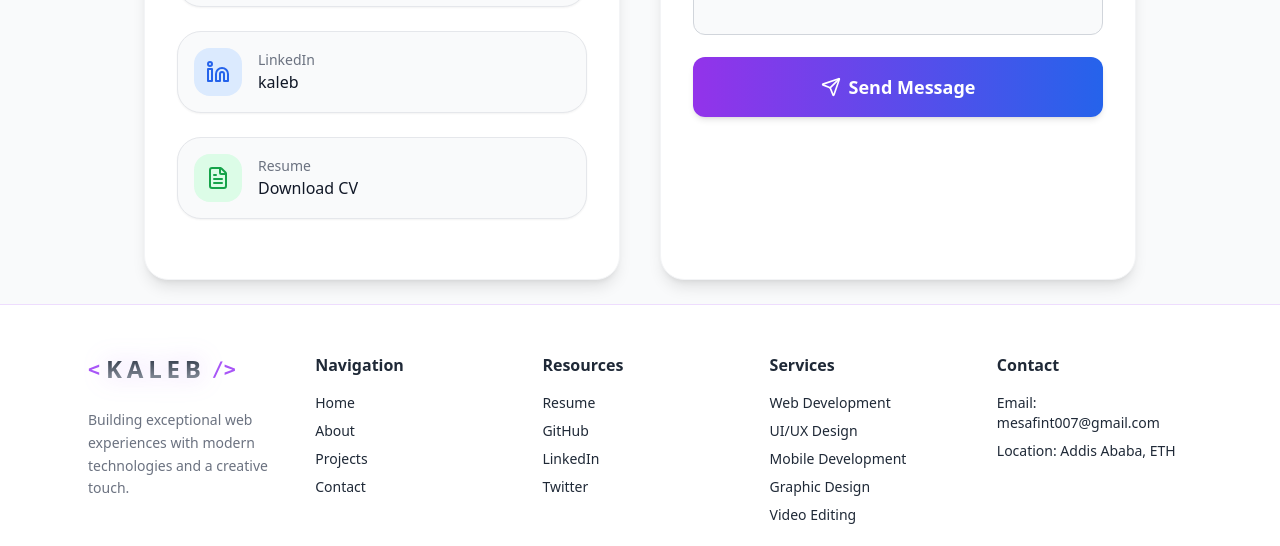
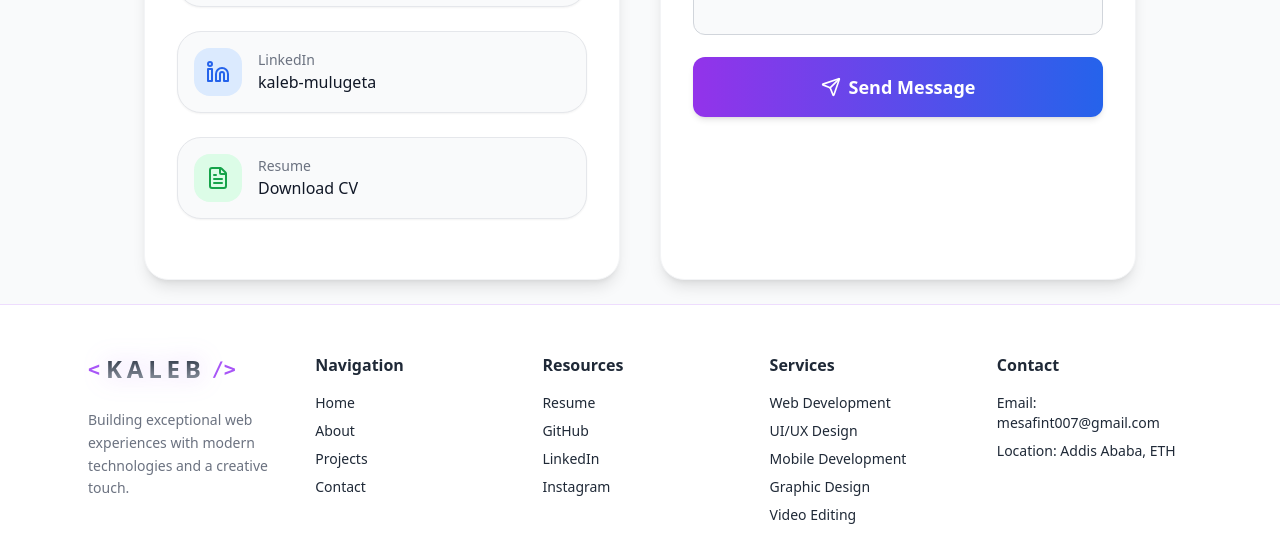
Before and after one commit to Kaleb-07/KalebDev, a React (Vite) app: page / in a window 1280 px wide. Shown: the part 4617-5163 px from the top of the page. Built offline with nearby package versions, Linux system fonts and the light colour scheme.

Commit message:
updating the footer

```diff
--- a/src/components/Footer/Footer.jsx
+++ b/src/components/Footer/Footer.jsx
@@ -1,4 +1,6 @@
 import React from "react";
+
+import cvFile from "../../assets/CV/KalebMulugetaCV.pdf";
 
 export default function Footer() {
 
@@ -10,10 +12,10 @@ export default function Footer() {
     ];
 
     const resources = [
-        { name: "Resume", href: "#" },
-        { name: "GitHub", href: "#" },
-        { name: "LinkedIn", href: "#" },
-        { name: "Twitter", href: "#" },
+        { name: "Resume", href: cvFile },
+        { name: "GitHub", href: "https://github.com/Kaleb-07" },
+        { name: "LinkedIn", href: "https://www.linkedin.com/in/kaleb-mulugeta" },
+        { name: "Instagram", href: "https://instagram.com/son_caleb_7" },
     ];
 
     const services = [
--- a/src/components/Header/Header.jsx
+++ b/src/components/Header/Header.jsx
@@ -160,7 +160,7 @@ export default function Header() {
                             <a href="https://github.com/Kaleb-07" target="_blank" rel="noopener noreferrer" className="text-gray-600 dark:text-gray-400 hover:text-purple-600 dark:hover:text-purple-400 transition-colors">
                                 <Github size={24} />
                             </a>
-                            <a href="https://www.linkedin.com/in/kaleb" target="_blank" rel="noopener noreferrer" className="text-gray-600 dark:text-gray-400 hover:text-purple-600 dark:hover:text-purple-400 transition-colors">
+                            <a href="https://www.linkedin.com/in/kaleb-mulugeta" target="_blank" rel="noopener noreferrer" className="text-gray-600 dark:text-gray-400 hover:text-purple-600 dark:hover:text-purple-400 transition-colors">
                                 <Linkedin size={24} />
                             </a>
                         </div>
--- a/src/pages/Contact/Contact.jsx
+++ b/src/pages/Contact/Contact.jsx
@@ -146,7 +146,7 @@ export default function Contact() {
 
                             {/* LinkedIn */}
                             <a
-                                href="https://www.linkedin.com/in/kaleb"
+                                href="https://www.linkedin.com/in/kaleb-mulugeta"
                                 target="_blank"
                                 rel="noopener noreferrer"
                                 className="flex items-center gap-4 p-4 rounded-3xl border border-gray-200 dark:border-gray-700 bg-gray-50 dark:bg-gray-700/50 hover:border-blue-600 transition shadow-sm hover:shadow-md"
@@ -159,7 +159,7 @@ export default function Contact() {
                                         LinkedIn
                                     </p>
                                     <p className="text-gray-900 dark:text-white font-medium">
-                                        kaleb
+                                        kaleb-mulugeta
                                     </p>
                                 </div>
                             </a>
```
